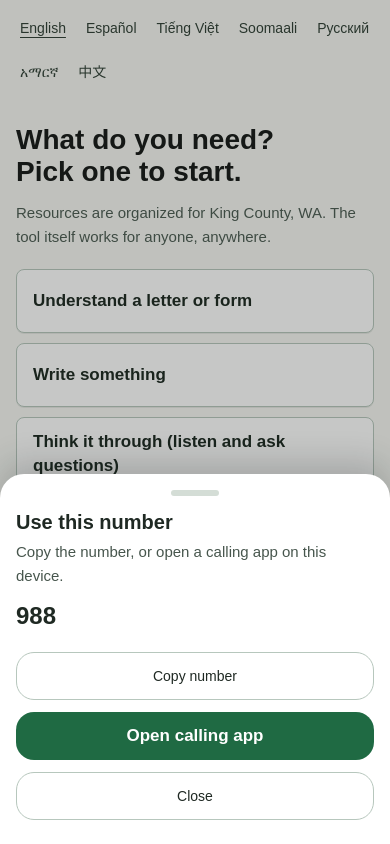
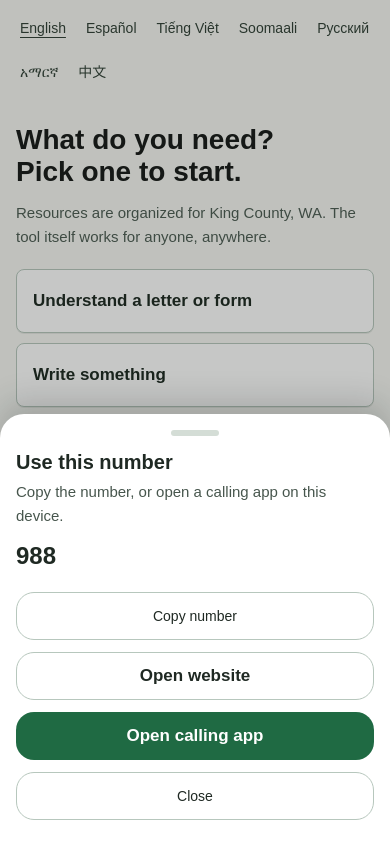
Before and after one commit to am-dj-ct/streetlight, a Next.js app: page / in a window 390 px wide. Both pictures are taken after a click on the button "Call or text 988". Built offline with nearby package versions, Linux system fonts and the light colour scheme.

Commit message:
Add website links to phone action dialogs

```diff
--- a/src/app/find-human/page.tsx
+++ b/src/app/find-human/page.tsx
@@ -176,6 +176,7 @@ export default async function FindHumanPage({
                       copy={copy}
                       label={`${copy.referralsCallLabel} ${resource.phone}`}
                       phone={resource.phone}
+                      websiteUrl={resource.website}
                       ariaLabel={`${copy.referralsCallLabel} ${resource.name} ${resource.phone}`}
                       buttonClassName="flex min-h-11 items-center rounded-full border border-[#b7c7bd] bg-white px-4 text-[15px] font-medium text-[#1d2a22]"
                     />
@@ -186,6 +187,7 @@ export default async function FindHumanPage({
                       copy={copy}
                       label={`${copy.referralsAltLabel} ${resource.secondaryPhone}`}
                       phone={resource.secondaryPhone}
+                      websiteUrl={resource.website}
                       ariaLabel={`${copy.referralsAltLabel} ${resource.name} ${resource.secondaryPhone}`}
                       buttonClassName="flex min-h-11 items-center rounded-full border border-[#b7c7bd] bg-white px-4 text-[15px] font-medium text-[#1d2a22]"
                     />
--- a/src/components/crisis-footer.tsx
+++ b/src/components/crisis-footer.tsx
@@ -52,12 +52,14 @@ export function CrisisFooter({
             copy={copy}
             label={copy.footerEmergency}
             phone="988"
+            websiteUrl="https://988lifeline.org/"
             buttonClassName="font-semibold underline"
           />
           <PhoneAction
             copy={copy}
             label={copy.footerDangerNow}
             phone="911"
+            websiteUrl="https://www.911.gov/"
             buttonClassName="font-semibold underline"
           />
           <span>
@@ -71,6 +73,7 @@ export function CrisisFooter({
               copy={copy}
               label={`${resource.label} ${resource.phone}`}
               phone={resource.phone}
+              websiteUrl={resource.url}
               buttonClassName="font-semibold underline"
             />
           ))}
--- a/src/components/phone-action.tsx
+++ b/src/components/phone-action.tsx
@@ -11,6 +11,7 @@ type PhoneActionCopy = {
   phoneActionCopyFailed: string;
   phoneActionOpen: string;
   phoneActionClose: string;
+  referralsWebsiteLabel: string;
 };
 
 type PhoneActionProps = {
@@ -19,6 +20,7 @@ type PhoneActionProps = {
   copy: PhoneActionCopy;
   label: string;
   phone: string;
+  websiteUrl?: string;
 };
 
 function formatTelephoneHref(phone: string) {
@@ -31,6 +33,7 @@ export function PhoneAction({
   copy,
   label,
   phone,
+  websiteUrl,
 }: PhoneActionProps) {
   const dialogId = useId();
   const titleId = useId();
@@ -95,6 +98,16 @@ export function PhoneAction({
               >
                 {copy.phoneActionCopy}
               </button>
+              {websiteUrl ? (
+                <a
+                  href={websiteUrl}
+                  target="_blank"
+                  rel="noopener noreferrer"
+                  className="inline-flex min-h-12 flex-1 items-center justify-center rounded-[18px] border border-[#b7c7bd] bg-white px-4 text-[17px] font-semibold text-[#1f2923]"
+                >
+                  {copy.referralsWebsiteLabel}
+                </a>
+              ) : null}
               <a
                 href={formatTelephoneHref(phone)}
                 className="inline-flex min-h-12 flex-1 items-center justify-center rounded-[18px] bg-[#1f6a43] px-4 text-[17px] font-semibold text-white"
```
